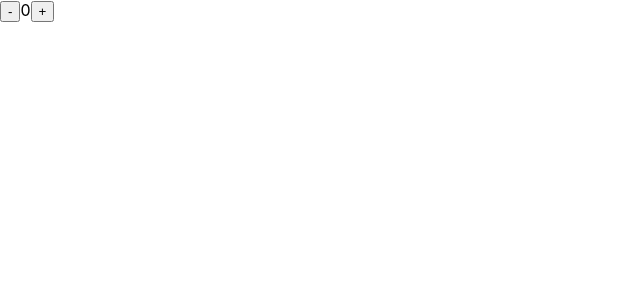
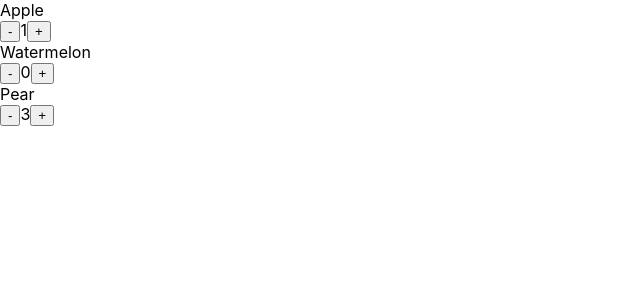
Before and after one commit to BobMakhlin/counter-react, a React (Create React App) app: page / in a window 1280 px wide. Shown: the top 300 px of the page, without its empty margins (0-640 px from the left). Built offline with nearby package versions, Linux system fonts and the light colour scheme; the HTML template or start-up script is replaced by a standard one.

Commit message:
Provide a more complicated example of component usage

```diff
--- a/src/App.js
+++ b/src/App.js
@@ -6,30 +6,57 @@ class App extends React.Component {
   constructor(props) {
     super(props);
     this.state = {
-      count: 0,
+      products: [
+        { id: 1, name: "Apple", count: 1 },
+        { id: 2, name: "Watermelon", count: 0 },
+        { id: 3, name: "Pear", count: 3 },
+      ],
     };
   }
 
   render() {
     return (
       <div className="App">
-        <Counter
-          value={this.state.count}
-          onDecrease={this.handleDecrease}
-          onIncrease={this.handleIncrease}
-        />
+        <div className="counters">{this.createCounters()}</div>
       </div>
     );
   }
 
-  handleDecrease = () => {
-    console.log("decrease");
-    this.setState({count: this.state.count - 1});
+  createCounters() {
+    return this.state.products.map((product) => (
+      <div key={product.id}>
+        <Counter
+          label={product.name}
+          value={product.count}
+          onDecrease={() => this.handleDecrease(product.id)}
+          onIncrease={() => this.handleIncrease(product.id)}
+        />
+      </div>
+    ));
+  }
+
+  handleDecrease = (id) => {
+    console.log("handleDecrease(). id:", id);
+
+    const index = this.state.products.findIndex((x) => x.id === id);
+    const productsCopy = [...this.state.products];
+    const productCopy = { ...productsCopy[index] };
+    productCopy.count--;
+    productsCopy[index] = productCopy;
+
+    this.setState({ products: productsCopy });
   };
 
-  handleIncrease = () => {
-    console.log("increase");
-    this.setState({count: this.state.count + 1});
+  handleIncrease = (id) => {
+    console.log("handleIncrease(). id:", id);
+
+    const index = this.state.products.findIndex((x) => x.id === id);
+    const productsCopy = [...this.state.products];
+    const productCopy = { ...productsCopy[index] };
+    productCopy.count++;
+    productsCopy[index] = productCopy;
+
+    this.setState({ products: productsCopy });
   };
 }
 
--- a/src/counter/Counter.js
+++ b/src/counter/Counter.js
@@ -4,9 +4,19 @@ export class Counter extends React.Component {
   render() {
     return (
       <div className="counter">
-                <button className="counter__btn" onClick={this.props.onDecrease}>-</button>
+        <div className="counter__header">
+            {this.props.label}
+        </div>
+
+        <div className="counter__actions">
+          <button className="counter__btn" onClick={this.props.onDecrease}>
+            -
+          </button>
           <span className="counter__value">{this.props.value}</span>
-                <button className="counter__btn" onClick={this.props.onIncrease}>+</button>
+          <button className="counter__btn" onClick={this.props.onIncrease}>
+            +
+          </button>
+        </div>
       </div>
     );
   }
```
Lines whose indentation alone changed are shown as unchanged.
